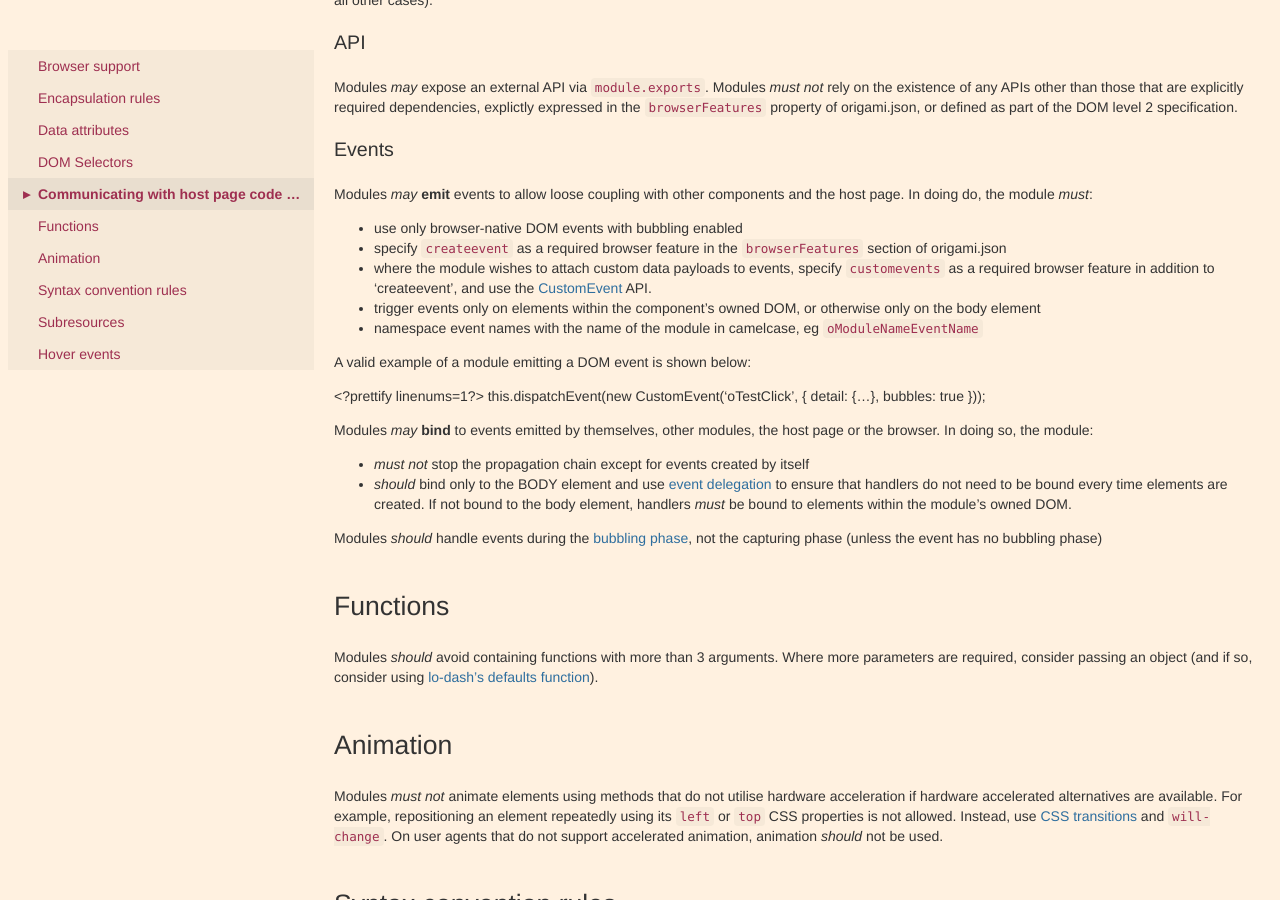
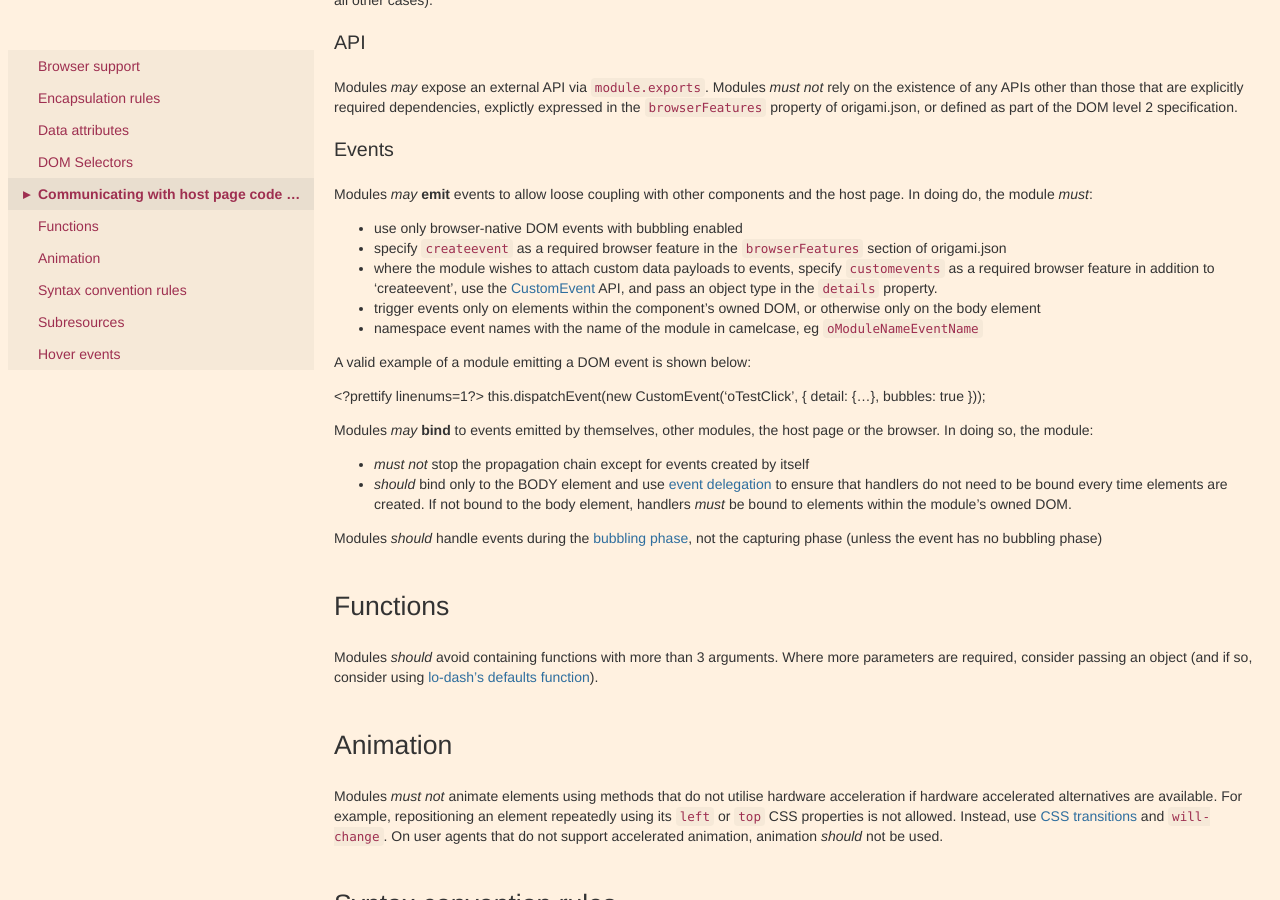
Before and after one commit to Financial-Times/ft-origami, a Jekyll site: the page built from docs/syntax/js.md, in a window 1280 px wide and 900 px high, scrolled down 1385 px. Built offline with Jekyll 4.4.1, drawn with Linux system fonts in a browser that asks for light colours.

Commit message:
Require details to be an object

```diff
--- a/docs/syntax/js.md
+++ b/docs/syntax/js.md
@@ -53,7 +53,7 @@ Modules *may* **emit** events to allow loose coupling with other components and
 
 * use only browser-native DOM events with bubbling enabled
 * specify `createevent` as a required browser feature in the `browserFeatures` section of origami.json
-* where the module wishes to attach custom data payloads to events, specify `customevents` as a required browser feature in addition to 'createevent', and use the [CustomEvent](https://developer.mozilla.org/en/docs/Web/API/CustomEvent) API.
+* where the module wishes to attach custom data payloads to events, specify `customevents` as a required browser feature in addition to 'createevent', use the [CustomEvent](https://developer.mozilla.org/en/docs/Web/API/CustomEvent) API, and pass an object type in the `details` property.
 * trigger events only on elements within the component's owned DOM, or otherwise only on the body element
 * namespace event names with the name of the module in camelcase, eg `oModuleNameEventName`
 
```
